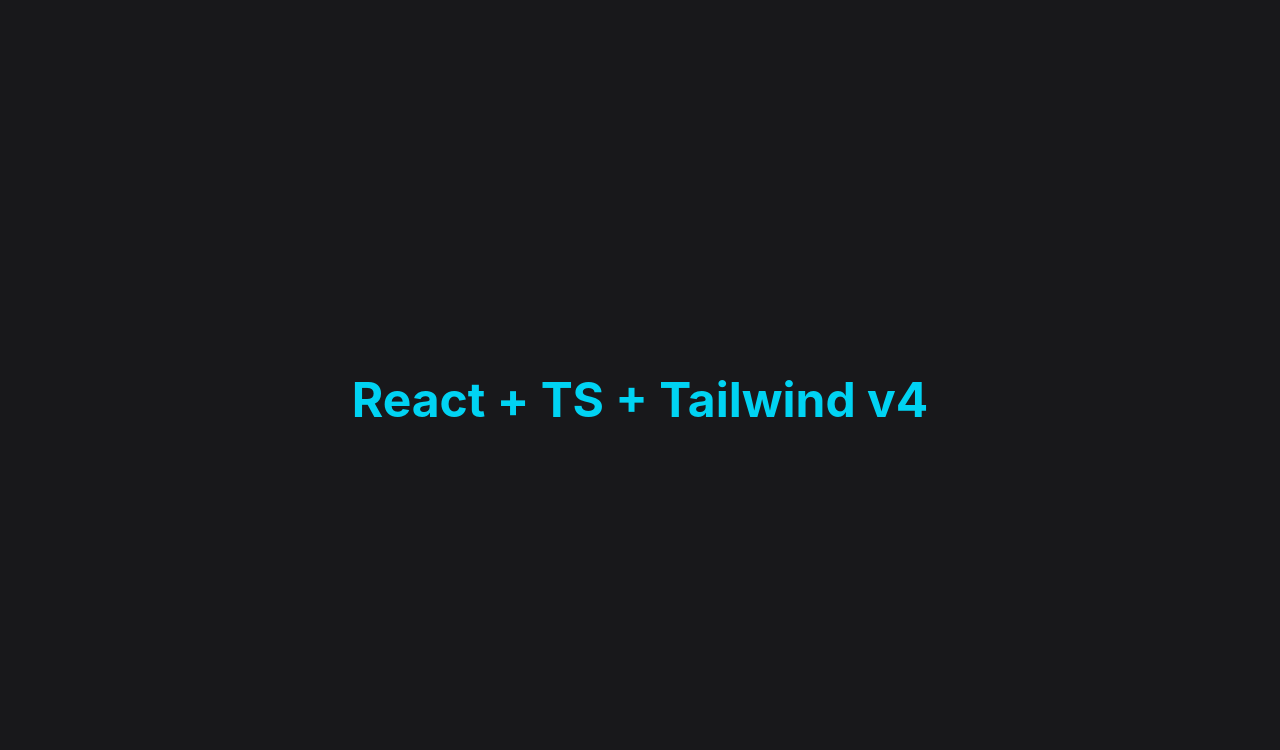
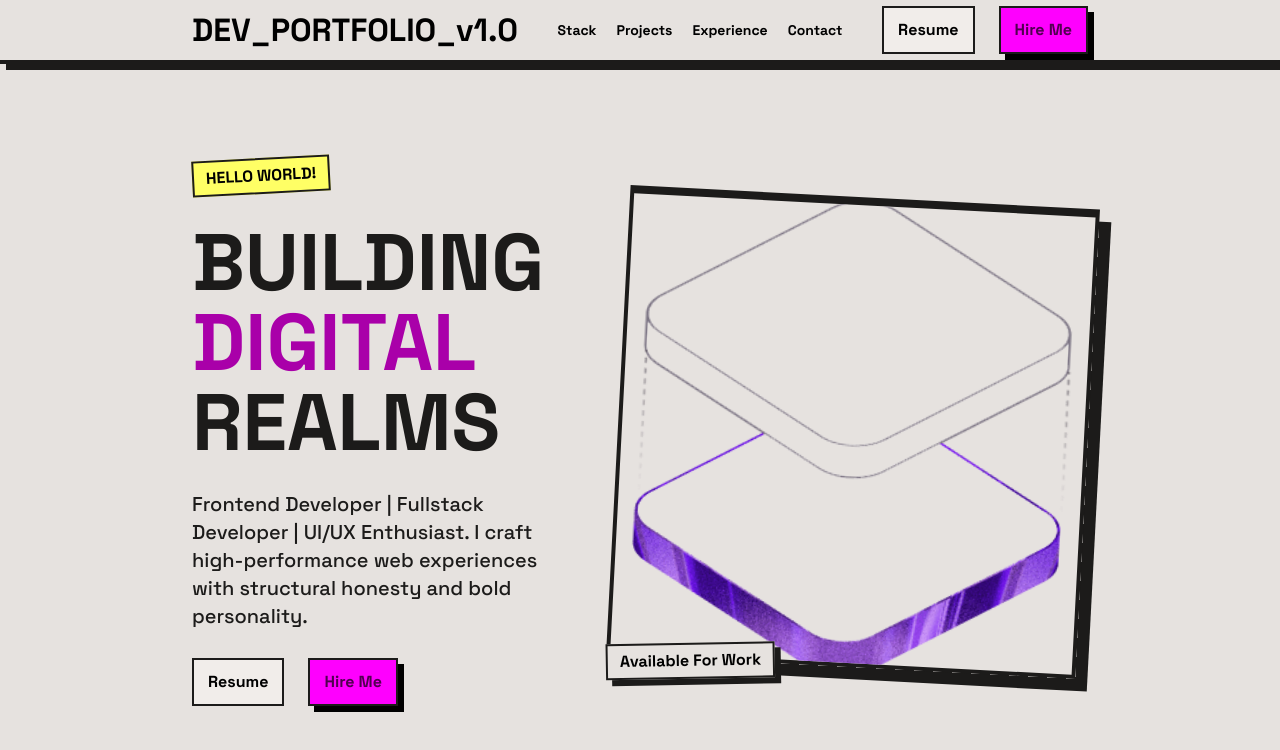
Before and after one commit to rikkriuk/portofolio, a React (Vite) app: page / in a window 1280 px wide. Shown: the top 750 px of the page. Built offline with nearby package versions, Linux system fonts and the light colour scheme.

Commit message:
refactor: adjust app and style

```diff
--- a/src/App.tsx
+++ b/src/App.tsx
@@ -1,9 +1,13 @@
-export default function App() {
+import AppNavbar from "./layouts/AppNavbar";
+import HomePage from "./screens/home"
+
+const App = () => {
   return (
-    <div className="min-h-screen flex items-center justify-center bg-zinc-900">
-      <h1 className="text-5xl font-bold text-cyan-400">
-        React + TS + Tailwind v4
-      </h1>
-    </div>
+    <main className="bg-[#E6E2DF]">
+      <AppNavbar />
+      <HomePage />
+    </main>
   )
 }
+
+export default App;
--- a/src/index.css
+++ b/src/index.css
@@ -1 +1,15 @@
+@import url('https://fonts.googleapis.com/css2?family=Space+Grotesk:wght@400;500;600;700&display=swap');
+
 @import "tailwindcss";
+
+@theme {
+  --font-family-sans: "Space Grotesk", system-ui, sans-serif;
+
+  --color-primary: #1C1B1A;
+  --color-secondary: #A900A9;
+  --color-tertiary: #FFFF65;
+}
+
+* {
+  font-family: "Space Grotesk", system-ui, sans-serif;
+}
```
